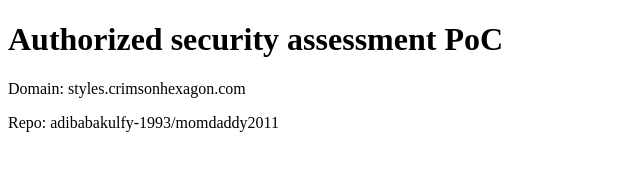
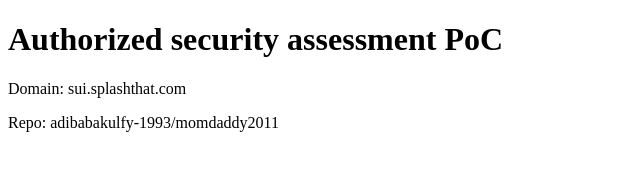
Before and after one commit to adibabakulfy-1993/momdaddy2011, a plain HTML site: page index.html in a window 1280 px wide. Shown: the full height of the page, 0-640 px from the left. Drawn offline with Linux system fonts and the light colour scheme.

Commit message:
init pages

```diff
--- a/index.html
+++ b/index.html
@@ -1 +1 @@
-<!doctype html><html><head><meta charset=utf-8><title>PoC styles.crimsonhexagon.com</title></head><body><h1>Authorized security assessment PoC</h1><p>Domain: styles.crimsonhexagon.com</p><p>Repo: adibabakulfy-1993/momdaddy2011</p></body></html>
+<!doctype html><html><head><meta charset=utf-8><title>PoC sui.splashthat.com</title></head><body><h1>Authorized security assessment PoC</h1><p>Domain: sui.splashthat.com</p><p>Repo: adibabakulfy-1993/momdaddy2011</p></body></html>
```
